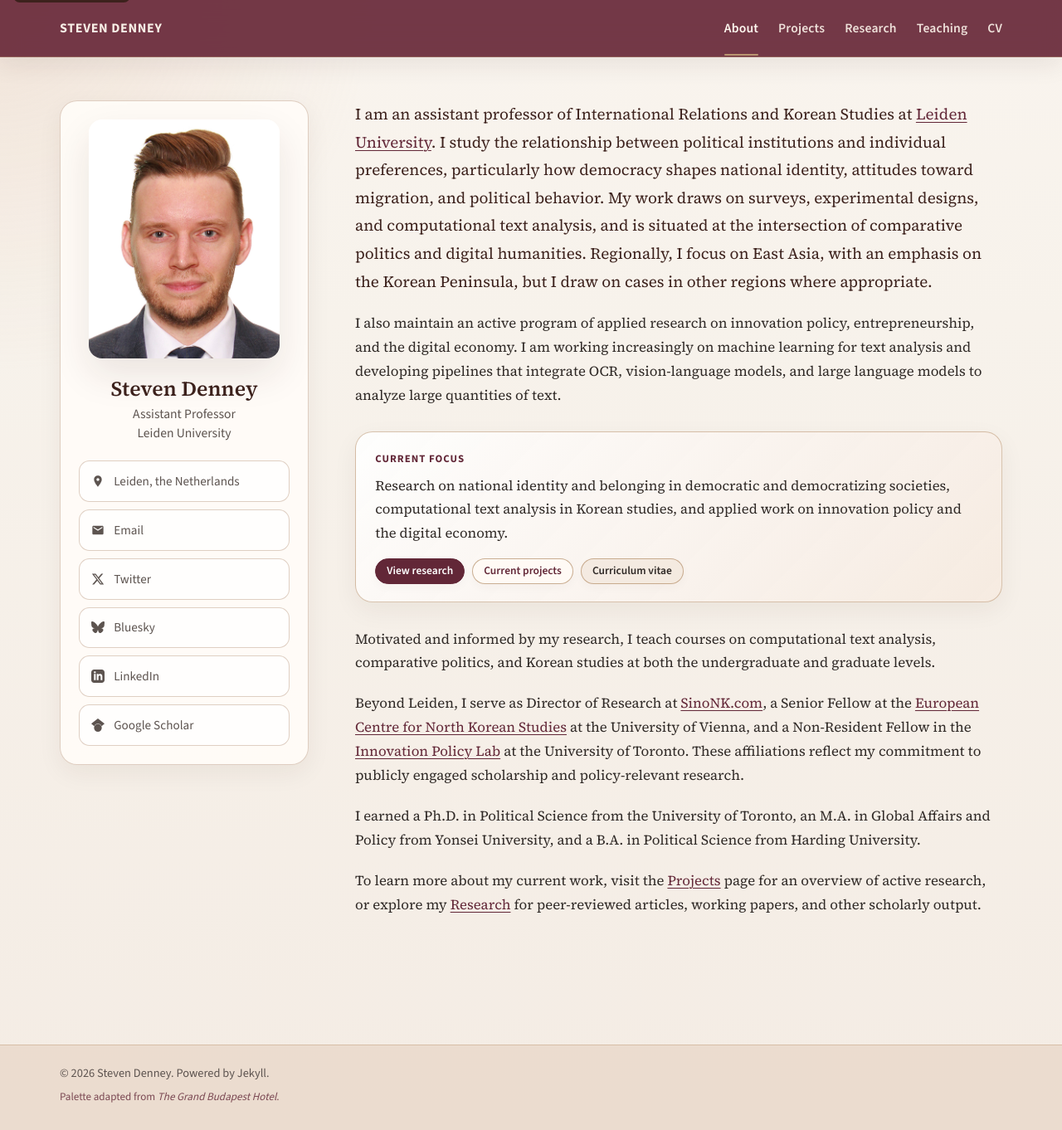
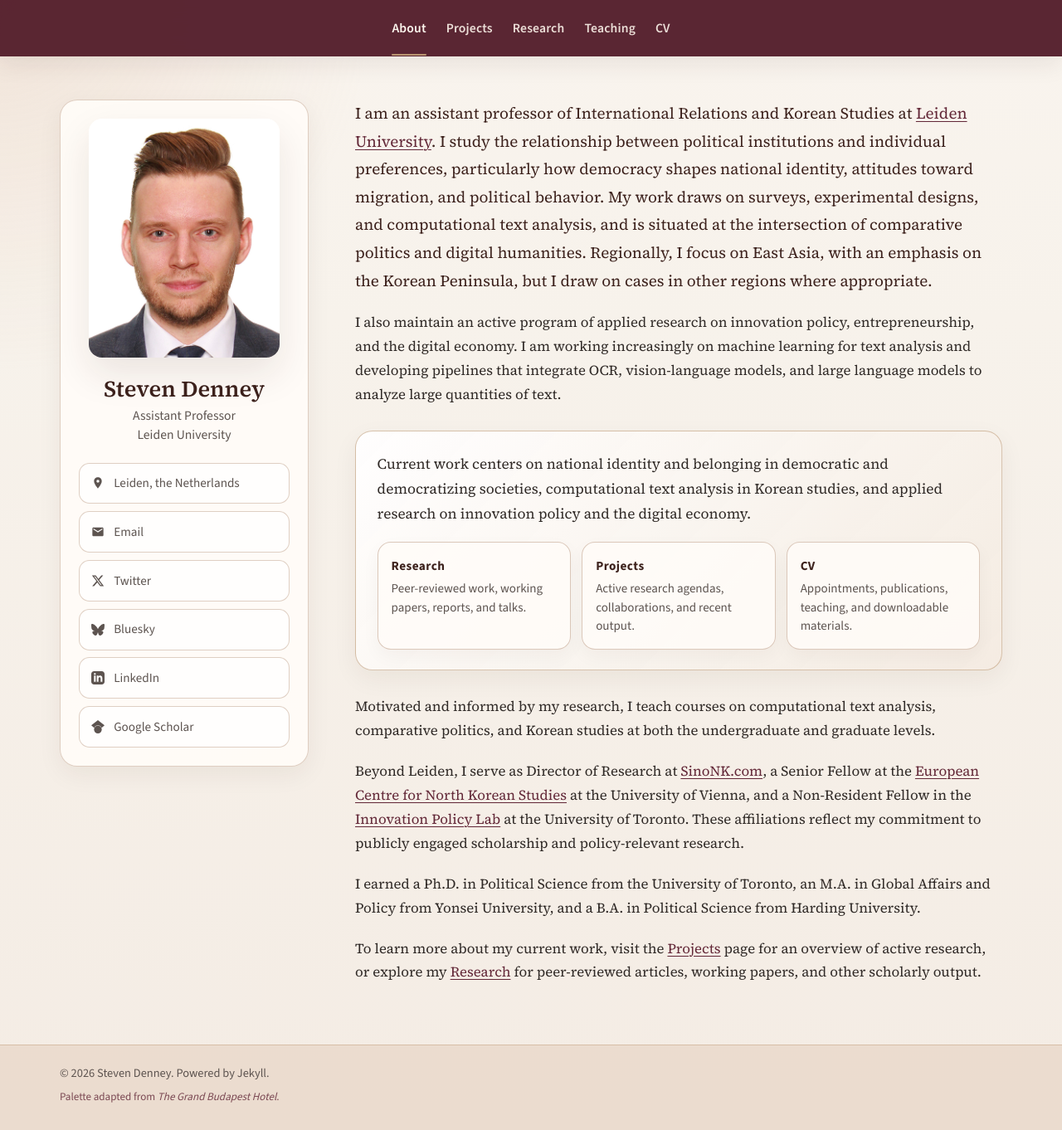
Before and after one commit to scdenney/scdenney.github.io, a Jekyll site: the page built from index.md, in a window 1280 px wide and 1362 px high. Shown: the whole window at 83% size. Built offline with Jekyll 4.4.1, drawn with Linux system fonts in a browser that asks for light colours.

Commit message:
Refine header and home layout

```diff
--- a/_includes/header.html
+++ b/_includes/header.html
@@ -1,6 +1,5 @@
 <header class="masthead">
   <div class="masthead__inner">
-    <a class="masthead__brand" href="{{ '/' | relative_url }}">{{ site.title }}</a>
     <nav class="masthead__nav" id="site-navigation" aria-label="Primary">
       <a href="{{ '/' | relative_url }}" {% if page.url == '/' %}class="active"{% endif %}>About</a>
       <a href="{{ '/projects/' | relative_url }}" {% if page.url contains '/projects' %}class="active"{% endif %}>Projects</a>
--- a/assets/css/style.css
+++ b/assets/css/style.css
@@ -13,6 +13,7 @@
   --color-heading: #3c211c;
   --color-accent: #7a3847;
   --color-accent-strong: #622737;
+  --color-masthead: rgba(85, 31, 45, 0.97);
   --color-accent-soft: #ead5cf;
   --color-border: #d8c3b4;
   --color-border-strong: #b99470;
@@ -150,7 +151,7 @@ iframe:focus-visible {
 
 .skip-link {
   position: absolute;
-  top: -3rem;
+  top: 0;
   left: 1rem;
   z-index: 1000;
   padding: 0.7rem 1rem;
@@ -160,10 +161,12 @@ iframe:focus-visible {
   font-family: var(--font-sans);
   font-weight: 600;
   text-decoration: none;
+  transform: translateY(-140%);
 }
 
-.skip-link:focus {
-  top: 1rem;
+.skip-link:focus,
+.skip-link:focus-visible {
+  transform: translateY(1rem);
 }
 
 hr {
@@ -176,8 +179,7 @@ hr {
   position: sticky;
   top: 0;
   z-index: 100;
-  border-bottom: 1px solid rgba(185, 148, 112, 0.42);
-  background: rgba(108, 46, 62, 0.95);
+  background: var(--color-masthead);
   backdrop-filter: blur(12px);
   box-shadow: 0 10px 28px rgba(54, 31, 24, 0.08);
 }
@@ -188,7 +190,7 @@ hr {
   padding: 0 1.5rem;
   display: flex;
   align-items: center;
-  gap: 1.5rem;
+  justify-content: center;
   min-height: 4.25rem;
 }
 
@@ -208,7 +210,7 @@ hr {
 }
 
 .masthead__nav {
-  margin-left: auto;
+  margin: 0 auto;
   display: flex;
   align-items: center;
   gap: 1.5rem;
@@ -327,7 +329,7 @@ hr {
 
 .author__name {
   margin-bottom: 0.2rem;
-  font-size: 1.55rem;
+  font-size: 1.7rem;
 }
 
 .author__title {
@@ -397,27 +399,61 @@ hr {
 
 .page-callout {
   margin: 1.75rem 0 1.9rem;
-  padding: 1.35rem 1.45rem;
+  padding: 1.5rem 1.6rem;
   border: 1px solid rgba(185, 148, 112, 0.55);
   border-radius: var(--radius-lg);
   background:
-    linear-gradient(135deg, rgba(255, 255, 255, 0.88), rgba(245, 233, 223, 0.82));
+    linear-gradient(135deg, rgba(255, 255, 255, 0.92), rgba(244, 234, 224, 0.88));
   box-shadow: var(--shadow-sm);
 }
 
-.page-callout__eyebrow {
-  margin-bottom: 0.45rem;
-  color: var(--color-accent-strong);
-  font-family: var(--font-sans);
-  font-size: 0.8rem;
-  font-weight: 700;
-  letter-spacing: 0.08em;
-  text-transform: uppercase;
+.page-callout__text {
+  margin-bottom: 1.15rem;
+  font-size: 1.08rem;
+  line-height: 1.75;
 }
 
-.page-callout__text {
-  margin-bottom: 1rem;
-  font-size: 1.04rem;
+.page-callout__grid {
+  display: grid;
+  grid-template-columns: repeat(3, minmax(0, 1fr));
+  gap: 0.8rem;
+}
+
+.page-callout__card {
+  display: block;
+  padding: 0.95rem 1rem 1rem;
+  border: 1px solid rgba(216, 195, 180, 0.9);
+  border-radius: 1rem;
+  background: rgba(255, 252, 248, 0.84);
+  color: var(--color-text);
+  text-decoration: none;
+  box-shadow: 0 8px 22px rgba(54, 31, 24, 0.04);
+}
+
+.page-callout__card:hover,
+.page-callout__card:focus-visible {
+  border-color: rgba(98, 39, 55, 0.36);
+  color: var(--color-text);
+  box-shadow: 0 16px 32px rgba(98, 39, 55, 0.08);
+  transform: translateY(-1px);
+}
+
+.page-callout__card-title {
+  display: block;
+  margin-bottom: 0.2rem;
+  color: var(--color-heading);
+  font-family: var(--font-sans);
+  font-size: 0.95rem;
+  font-weight: 700;
+  letter-spacing: 0.03em;
+}
+
+.page-callout__card-text {
+  display: block;
+  color: var(--color-text-soft);
+  font-family: var(--font-sans);
+  font-size: 0.94rem;
+  line-height: 1.5;
 }
 
 .section-layout {
@@ -656,9 +692,13 @@ details ul li {
   align-items: start;
 }
 
-.research-sidebar-inner {
+.research-sidebar {
   position: sticky;
   top: 5.75rem;
+  align-self: start;
+}
+
+.research-sidebar-inner {
   padding: 1rem;
   border: 1px solid rgba(216, 195, 180, 0.82);
   border-radius: var(--radius-md);
@@ -801,10 +841,10 @@ details ul li {
 
   .research-sidebar {
     order: -1;
+    position: static;
   }
 
   .research-sidebar-inner {
-    position: static;
     max-height: none;
   }
 }
@@ -828,11 +868,11 @@ details ul li {
     flex-direction: column;
     align-items: stretch;
     gap: 0;
-    margin-left: 0;
+    margin: 0;
     padding: 0.6rem;
     border: 1px solid rgba(185, 148, 112, 0.35);
     border-radius: 1rem;
-    background: rgba(108, 46, 62, 0.98);
+    background: var(--color-masthead);
     box-shadow: var(--shadow-md);
   }
 
@@ -876,6 +916,10 @@ details ul li {
     flex-direction: column;
     align-items: flex-start;
   }
+
+  .page-callout__grid {
+    grid-template-columns: 1fr;
+  }
 }
 
 @media (max-width: 640px) {
--- a/index.md
+++ b/index.md
@@ -8,12 +8,20 @@ I am an assistant professor of International Relations and Korean Studies at [Le
 I also maintain an active program of applied research on innovation policy, entrepreneurship, and the digital economy. I am working increasingly on machine learning for text analysis and developing pipelines that integrate OCR, vision-language models, and large language models to analyze large quantities of text.
 
 <div class="page-callout">
-  <p class="page-callout__eyebrow">Current focus</p>
-  <p class="page-callout__text">Research on national identity and belonging in democratic and democratizing societies, computational text analysis in Korean studies, and applied work on innovation policy and the digital economy.</p>
-  <div class="resource-links">
-    <a href="/research/" class="resource-link resource-link--primary">View research</a>
-    <a href="/projects/" class="resource-link">Current projects</a>
-    <a href="/cv/" class="resource-link resource-link--subtle">Curriculum vitae</a>
+  <p class="page-callout__text">Current work centers on national identity and belonging in democratic and democratizing societies, computational text analysis in Korean studies, and applied research on innovation policy and the digital economy.</p>
+  <div class="page-callout__grid">
+    <a href="/research/" class="page-callout__card">
+      <span class="page-callout__card-title">Research</span>
+      <span class="page-callout__card-text">Peer-reviewed work, working papers, reports, and talks.</span>
+    </a>
+    <a href="/projects/" class="page-callout__card">
+      <span class="page-callout__card-title">Projects</span>
+      <span class="page-callout__card-text">Active research agendas, collaborations, and recent output.</span>
+    </a>
+    <a href="/cv/" class="page-callout__card">
+      <span class="page-callout__card-title">CV</span>
+      <span class="page-callout__card-text">Appointments, publications, teaching, and downloadable materials.</span>
+    </a>
   </div>
 </div>
 
```
